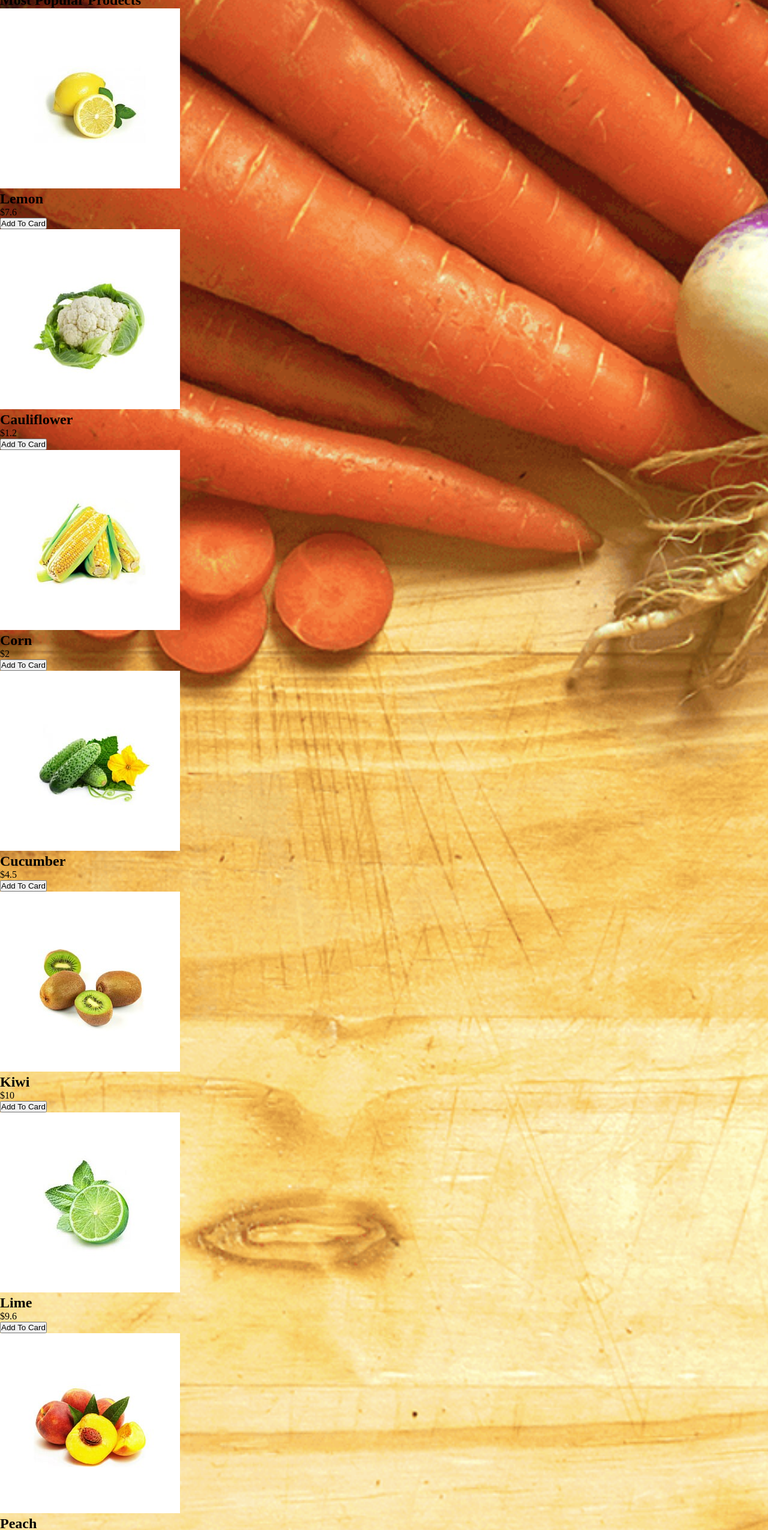
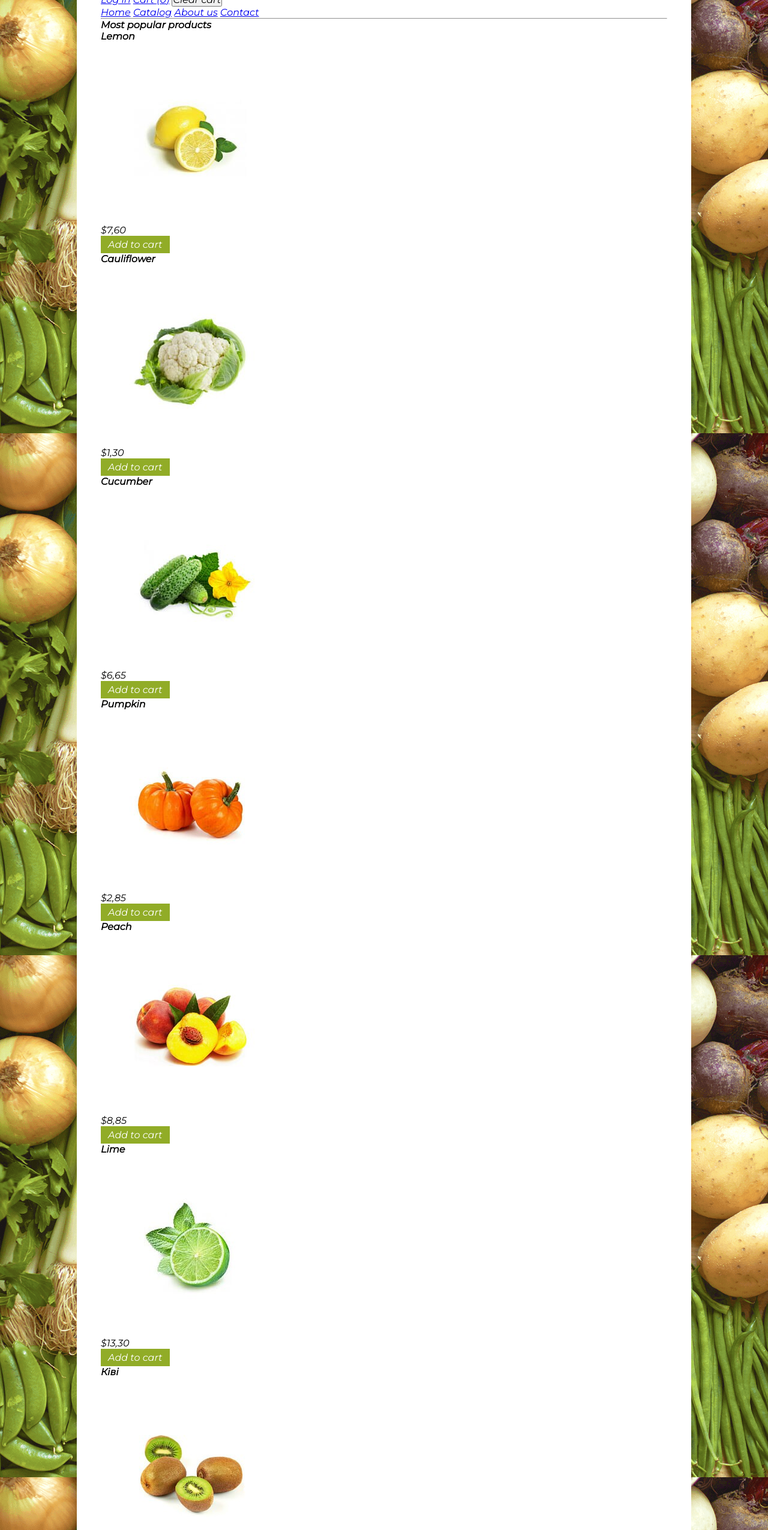
Before and after one commit to Kromler123/EccoFood, a plain HTML site: page index.html in a window 1280 px wide. Shown: the part 148-2698 px from the top of the page at 60% size. Drawn offline with Linux system fonts and the light colour scheme.

Commit message:
added header styles

```diff
--- a/css/styles.css
+++ b/css/styles.css
@@ -1,21 +1,51 @@
-*{
-    margin: 0;
-    padding: 0;
+
+* {
+	margin: 0;
+	padding: 0;
+    font-family: 'Montserrat', sans-serif;
+    font-size: 16px;
 }
-body{
-    background: url(../img/bg.png) no-repeat center;
-    background-size: cover;
-    background - attachment: fixed;
 
-	}
+body {
+	background: url(../img/bg.png) no-repeat center;
+	background-size: cover;
+	background-attachment: fixed;
+}
 
-    .wrapper{
-        background-color: wheat;
-        margin: 50px 10%;
-        padding: 10px 40px;
+.wrapper {
+	background-color: white;
+	margin: 50px 10%;
+	max-width: 1024px;
+	padding: 10px 40px;
+}
+.button {
+    background: #91ac27;
+    border: none;
+    padding: 5px 12px;
+    color: white;
+    transition: all 0.5s;
+    cursor: pointer;
 
-
-
-
-
+}
+.button:hover {
+    background-color: rgb(79, 94, 97);
+    transition: all 0.5s;
+}
+.link{
+    color: black;
+    transition: all 0.5s;
+}
+.link:hover{
+    cursor: rgb(64, 71, 22);
+    transition: all 0.5s;
+    nav a{
+        border-bottom: 2xp solid transparent;
+        padding: 15px 5px;
+        t
     }
+}
+nav a:hover{
+    border-bottom: 2px solid green;
+    padding: 15px 5px;
+    transition: all 0.5s;
+}
--- a/index.html
+++ b/index.html
@@ -1,17 +1,21 @@
 <!DOCTYPE html>
+
 <html lang="en">
 <head>
+    <link rel="preconnect" href="https://fonts.gstatic.com">
+<link href="https://fonts.googleapis.com/css2?family=Montserrat:ital,wght@1,100;1,400&display=swap" rel="stylesheet">
 <meta charset="UTF-8">
 <meta name="viewport" content="width=device-width, initial-scale=1.0">
-    <title>Ecco Food</title>
-    <link rel="stylesheet" type="text/css" href="css/styles.css"/>
+<title>Eco Food</title>
+<link rel="stylesheet" type="text/css" href="css/styles.css">
 </head>
 <body>
+	<div class="wrapper">
 <header>
 	<a href="#"><img src="img/logo.png" alt="logo"></a>
 	<section>
-            <a href="№">Login</a>
-            <a href="#">Cart(<span>0</span>)</a>
+		<a href=class"">Log in</a>
+		<a href=class"">Cart (<span>0</span>)</a>
 		<button>Clear cart</button>
 	</section>
 	<nav>
@@ -23,72 +27,68 @@
 	<hr>
 </header>
 <main>
-        <button class="yellowbutton1gi"></button>
-        <section>
-            <!-- cerousel -->
-        </section>
-        <hr>
-        <section class="products">
-            <h2>Most Popular Prodects</h2>
+	<section class="product">
+		<h2>Most popular products</h2>
 		<article id="1">
-                <img src="img/lemon.jpg" alt="Lemon">
-                <h2>Lemon</h2>
-                <p>$7.6</p>
-                <button>Add To Card</button>
+			<h3>Lemon</h3>
+	<img src="img/lemon.jpg" alt="lemon">
+	<p>$7,60</p>
+	<button class="button">Add to cart</button>
 		</article>
 		<article id="2">
+			<h3>Cauliflower</h3>
 	<img src="img/cauliflower.jpg" alt="Cauliflower">
-                <h2>Cauliflower</h2>
-                <p>$1.2</p>
-                <button>Add To Card</button>
+	<p>$1,30</p>
+	<button class="button">Add to cart</button>
 		</article>
 		<article id="3">
-                <img src="img/corn.jpg" alt="Corn">
-                <h2>Corn</h2>
-                <p>$2</p>
-                <button>Add To Card</button>
+			<h3>Cucumber</h3>
+	<img src="img/cucumber.jpg" alt="Cucumber">
+	<p>$6,65</p>
+	<button class="button">Add to cart</button>
 		</article>
 		<article id="4">
-                <img src="img/cucumber.jpg" alt="Cucumber">
-                <h2>Cucumber</h2>
-                <p>$4.5</p>
-                <button>Add To Card</button>
+			<h3>Pumpkin</h3>
+	<img src="img/pumpkin.jpg" alt="Pumpkin">
+	<p>$2,85</p>
+	<button class="button">Add to cart</button>
 		</article>
 		<article id="5">
-                <img src="img/kiwi.jpg" alt="Kiwi">
-                <h2>Kiwi</h2>
-                <p>$10</p>
-                <button>Add To Card</button>
+			<h3>Peach</h3>
+	<img src="img/peach.jpg" alt="Peach">
+	<p>$8,85</p>
+	<button class="button">Add to cart</button>
 		</article>
 		<article id="6">
+			<h3>Lime</h3>
 	<img src="img/lime.jpg" alt="Lime">
-                <h2>Lime</h2>
-                <p>$9.6</p>
-                <button>Add To Card</button>
+	<p>$13,30</p>
+	<button class="button">Add to cart</button>
 		</article>
 		<article id="7">
-                <img src="img/peach.jpg" alt="Peach">
-                <h2>Peach</h2>
-                <p>$15.5</p>
-                <button>Add To Card</button>
+	<h3>Ківі</h3>
+	<img src="img/kiwi.jpg" alt="kiwi">
+	<p>$7</p>
+	<button class="button">Add to cart</button>
 	</article>
 	<article id="8">
-                <img src="img/pumpkin.jpg" alt="Pumpkin">
-                <h2>Pumpkin</h2>
-                <p>$3.3</p>
-                <button>Add To Card</button>
+	<h3>Corn</h3>
+	<img src="img/corn.jpg" alt="Corn">
+	<p>$4,75</p>
+	<button class="button">Add to cart</button>
 	</article>
 	</section>
 	<section>
-            <h2>Your personal sales guide...</h2>
-            <form action="#" method="POST">
+		<p>Your personal sales guide...</p>
+<form action="#">
 				<p>stay up to date with <span>discount</span>...</p>
-                <input type="email" name="email" placeholder="Enter your email..."/>
-                <input type="submit" value="Subscribe"/>
+				<p><input type="email" name="email" placeholder="Enter your email..."/></p>
+				<p><input type="submit" value="Subscribe"/></p>
 			</form>
 	</section>
 </main>
 <footer>
+	<hr>
 	<section>
 		<article>
 			<h2>Healing with Honey</h2>
@@ -104,12 +104,12 @@
 		</article>
 	</section>
 	<section>
-            <a href="#">f</a>
+		<a href="facebook.com">f</a>
 		<a href="#">y</a>
 		<a href="#">i</a>
 	</section>
 	<p>&copy; All rights reserved.</p>
 </footer>
-
+</div>
 </body>
 </html>
```
Lines whose indentation alone changed are shown as unchanged.
